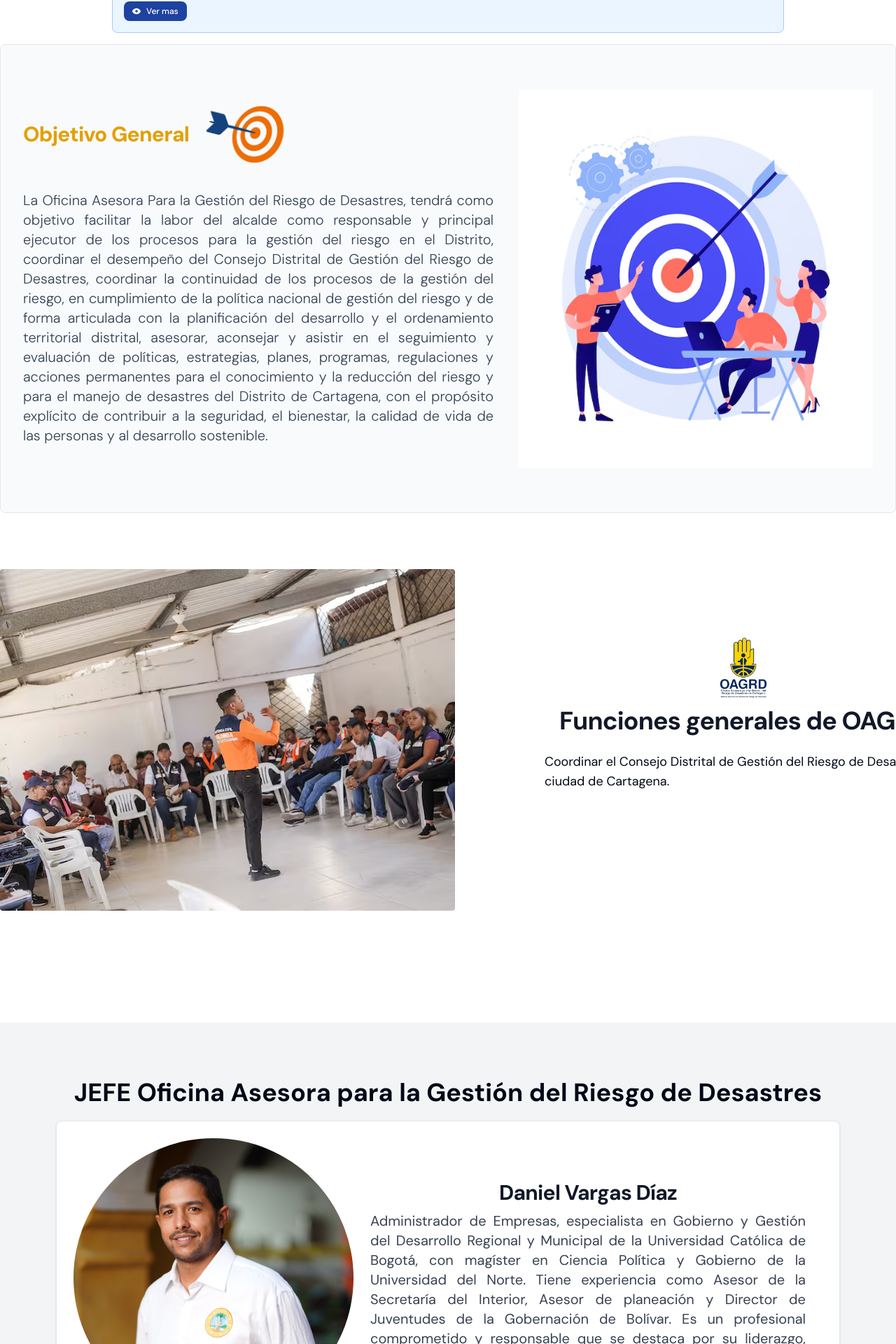
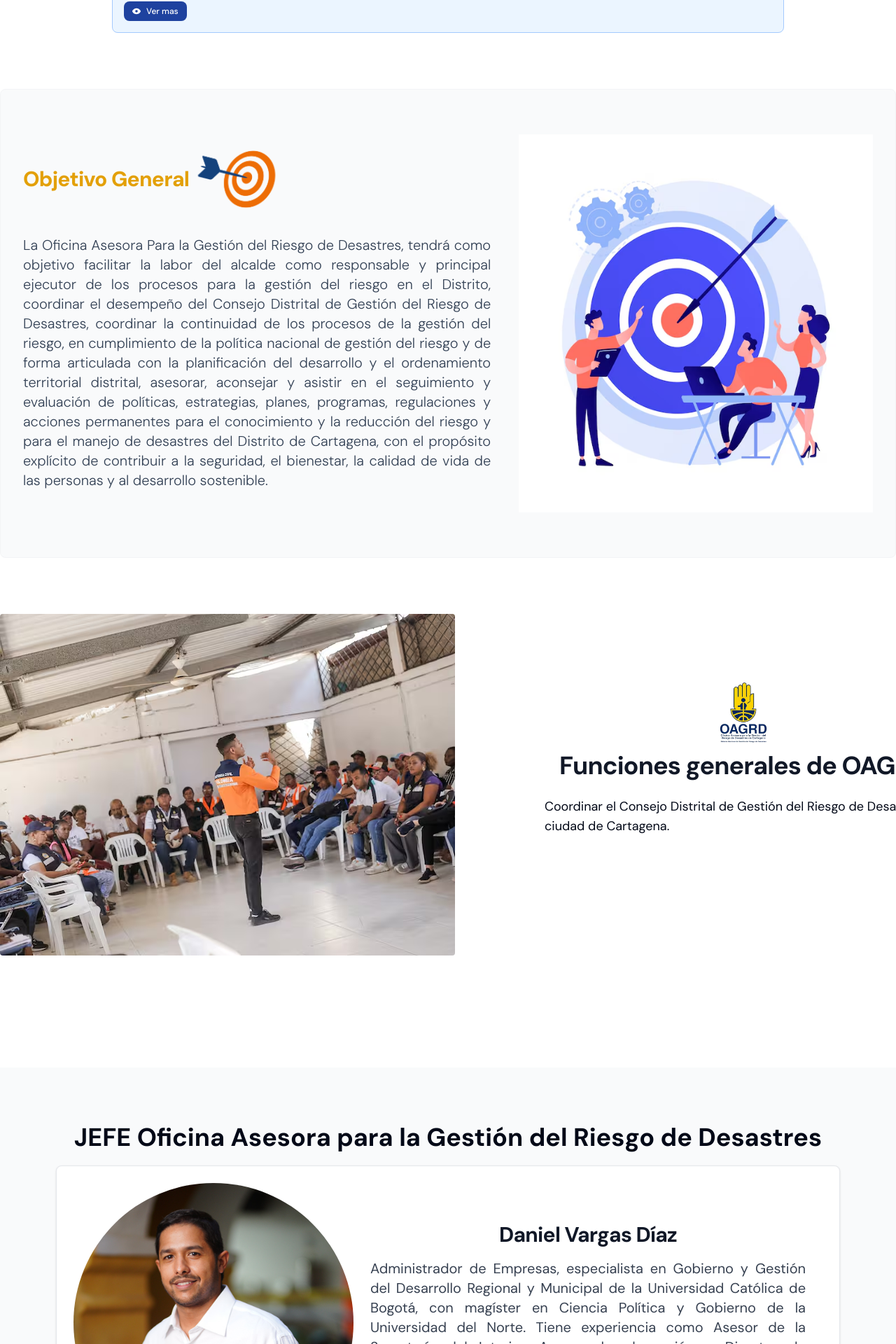
Before and after one commit to UnicartagenaRepos/landing-adm, a Next.js app: page / in a window 1280 px wide. Shown: the part 1800-3720 px from the top of the page at 70% size. Built offline with nearby package versions, Linux system fonts and the light colour scheme; no server answers.

Commit message:
ADD: new changes

```diff
--- a/src/app/page.tsx
+++ b/src/app/page.tsx
@@ -205,7 +205,7 @@ initial={{ opacity: 0 }}
 whileInView={{ opacity: 1 }}
 transition={{ ease: "circInOut",
     duration: 2,
-    x: { duration: 2 }}}
+    x: { duration: 1 }}}
     className="mt-20 mx-auto max-w-7xl flex flex-col">
     <span className="text-3xl font-medium mb-4 text-center ">El tiempo en Cartagena de Indias hoy, {currentDate}</span>
     <div className="flex flex-row items-center max-w-7xl mb-20 bg-gray-50 dark:bg-gray-900 max-w-screen-2x border border-gray-150 rounded-lg  dark:border-gray-700 mx-auto">
@@ -244,7 +244,7 @@ transition={{ ease: "circInOut",
 </motion.div>
 
 {/* ten atento a  */}
-<div id="alert-additional-content-1" className="w-3/4 p-4 mx-auto text-justify mb-4 mt-8 text-gray-600 border border-blue-300 rounded-lg bg-blue-50 dark:bg-gray-600 dark:text-blue-400 dark:border-blue-500" role="alert">
+<div id="alert-additional-content-1" className="w-3/4 p-4 mx-auto text-justify mb-20 mt-8 text-gray-600 border border-blue-300 rounded-lg bg-blue-50 dark:bg-gray-600 dark:text-blue-400 dark:border-blue-500" role="alert">
   <div className="flex items-center">
     <svg className="text-black flex-shrink-0 w-4 h-4 me-2" aria-hidden="true" xmlns="http://www.w3.org/2000/svg" fill="currentColor" viewBox="0 0 20 20">
       <path d="M10 .5a9.5 9.5 0 1 0 9.5 9.5A9.51 9.51 0 0 0 10 .5ZM9.5 4a1.5 1.5 0 1 1 0 3 1.5 1.5 0 0 1 0-3ZM12 15H8a1 1 0 0 1 0-2h1v-3H8a1 1 0 0 1 0-2h2a1 1 0 0 1 1 1v4h1a1 1 0 0 1 0 2Z"/>
@@ -274,11 +274,11 @@ whileInView={{ opacity: 1 }}
 transition={{ ease: "circInOut",
     duration: 1,
     x: { duration: 1 }}} >
-<section className="max-w-7xl bg-gray-50 dark:bg-gray-900 max-w-screen-2x border border-gray-200 rounded-lg  dark:border-gray-700 mx-auto  justify-center items-center">
-    <div className="grid max-w-screen-xl px-8 py-8 mx-auto lg:gap-8 xl:gap-0 lg:py-16 lg:grid-cols-12">
-        <div className="mr-auto place-self-center lg:col-span-7">
+<section className="max-w-full bg-gray-50 dark:bg-gray-900 border border-gray-100 rounded-lg  dark:border-gray-700 mx-auto  justify-center items-center">
+    <div className="grid px-8 py-8 mx-auto lg:gap-4 xl:gap-0 lg:py-16 lg:grid-cols-12">
+        <div className="mr-10 place-self-center lg:col-span-7">
 
-            <h1 className="flex flex-row  items-center gap-4 max-w-2xl mb-4 text-3xl font-extrabold tracking-tight leading-none md:text-3xl xl:text-3xl dark:text-white text-yellow-400">Objetivo General <img className="h-32 w-32 " src="/images/objetivo-general.png" alt="" /></h1>
+            <h1 className="flex flex-row  items-center gap-1 mb-4 text-3xl font-extrabold tracking-tight leading-none md:text-3xl xl:text-3xl dark:text-white text-yellow-400">Objetivo General <img className="h-32 w-32 " src="/images/objetivo-general.png" alt="" /></h1>
             <p className="max-w-2xl mb-6 font-light text-slate-700 lg:mb-8 md:text-lg lg:text-xl dark:text-gray-400 text-justify"> La Oficina Asesora Para la Gestión del Riesgo de Desastres, tendrá como objetivo facilitar la labor del alcalde como responsable y principal ejecutor de los procesos para la gestión del riesgo en el Distrito, coordinar el desempeño del Consejo Distrital de Gestión del Riesgo de Desastres, coordinar la continuidad de los procesos de la gestión del riesgo, en cumplimiento de la política nacional de gestión del riesgo y de forma articulada con la planificación del desarrollo y el ordenamiento territorial distrital, asesorar, aconsejar y asistir en el seguimiento y evaluación de políticas, estrategias, planes, programas, regulaciones y acciones permanentes para el conocimiento y la reducción del riesgo y para el manejo de desastres del Distrito de Cartagena, con el propósito explícito de contribuir a la seguridad, el bienestar, la calidad de vida de las personas y al desarrollo sostenible.</p>
 
         </div>
@@ -292,7 +292,16 @@ transition={{ ease: "circInOut",
 
 
 {/* funciones generales */}
-<div className="max-w-3/4 mx-auto mt-20 text-center block">
+<motion.div
+// animate={{ rotate: 360 }}
+style={{ rotate: 0 }}
+initial={{ opacity: 0, y: "30%"}}
+whileInView={{ opacity: 1, y: 0 }}
+animate={{ y: 100 }}
+transition={{ ease: "linear",
+    duration: 1,
+    y: { duration: 1 }}}
+    className="max-w-7xl mx-auto mt-20 text-center block">
 <section  className="flex flex-col items-center bg-white   md:flex-row  dark:border-gray-700 dark:bg-gray-800 dark:hover:bg-gray-700 ">
     <img className="object-cover w-full rounded h-[900px] md:h-auto md:w-80 md:rounded" src="/images/funciones-generales.avif" alt="" />
     <div className="flex flex-col items-center p-4 leading-normal mx-0">
@@ -320,22 +329,22 @@ transition={{ ease: "circInOut",
     </div>
 </section>
 
-</div>
+</motion.div>
 
 
 
 
 
 {/* our team */}
-<div className=" p-20 mt-40 mb-40 w-full max-full text-center bg-gray-100">
+<div className=" p-20 mt-40 w-full max-full text-center bg-gray-50">
 
     <p className="text-4xl font-bold mb-5">JEFE
     Oficina Asesora para la Gestión del Riesgo de Desastres</p>
     {/* alinear admins */}
-    <div className="flex flex-col items-center mx-auto justify-center p-6 bg-white border border-gray-200 rounded-lg shadow md:flex-row md:max-w-7xl hover:bg-gray-100 dark:border-gray-700 dark:bg-gray-800 dark:hover:bg-gray-700">
+    <div className="flex flex-col items-center mx-auto justify-center p-6 bg-white border border-gray-200 rounded-lg shadow md:flex-row md:max-w-7xl dark:border-gray-700 dark:bg-gray-800 dark:hover:bg-gray-700">
     <img width={400} height={400} className="object-cover rounded-full" src="/images/jefe-oagrd.jpeg" alt="" />
     <div className="flex flex-col justify-between p-6 leading-normal">
-        <h5 className="mb-2 text-3xl font-bold tracking-tight text-gray-900 dark:text-white">Daniel Vargas Díaz</h5>
+        <h5 className="mb-4 text-3xl font-bold tracking-tight text-gray-900 dark:text-white">Daniel Vargas Díaz</h5>
         <p className="mb-3 font-normal text-gray-700 dark:text-gray-400 text-xl text-justify">Administrador de Empresas, especialista en Gobierno y Gestión del Desarrollo Regional y Municipal de la Universidad Católica de Bogotá, con magíster en Ciencia Política y Gobierno de la Universidad del Norte.
         Tiene experiencia como Asesor de la Secretaría del Interior, Asesor de planeación y Director de Juventudes de la Gobernación de Bolívar.
         Es un profesional comprometido y responsable que se destaca por su liderazgo, adaptabilidad y aprendizaje continuo.
@@ -355,7 +364,7 @@ transition={{ ease: "circInOut",
 
 
 <div className="w-full p-4 text-center bg-white border border-gray-200 rounded-lg shadow sm:p-8 dark:bg-gray-800 dark:border-gray-700">
-    <h5 className="mb-2 text-3xl font-bold text-gray-900 dark:text-white">Descarga nuestra aplicacion</h5>
+    <h5 className="mb-2 text-4xl font-bold text-gray-900 dark:text-white">Descarga nuestra aplicacion</h5>
     <p className="mb-5 text-base text-gray-500 sm:text-lg dark:text-gray-400">Esta atento a todas nuestras actualizaciones y mantente alerta de manera temprana</p>
     <div className="flex flex-col gap-4 items-center justify-center space-y-4 sm:flex sm:space-y-0 sm:space-x-4 rtl:space-x-reverse">
 
@@ -373,7 +382,7 @@ transition={{ ease: "circInOut",
     </div>
 
 
-        <a href="#" className="w-full sm:w-auto bg-gray-800 hover:bg-gray-700 focus:ring-4 focus:outline-none focus:ring-gray-300 text-white rounded-lg inline-flex items-center justify-center px-4 py-2.5 dark:bg-gray-700 dark:hover:bg-gray-600 dark:focus:ring-gray-700">
+        <a href="#" className="w-full sm:w-auto bg-blue-900 hover:bg-gray-700 focus:ring-4 focus:outline-none focus:ring-gray-300 text-white rounded-lg inline-flex items-center justify-center px-4 py-2.5 dark:bg-gray-700 dark:hover:bg-gray-600 dark:focus:ring-gray-700">
             <svg className="me-3 w-7 h-7" aria-hidden="true" focusable="false" data-prefix="fab" data-icon="google-play" role="img" xmlns="http://www.w3.org/2000/svg" viewBox="0 0 512 512"><path fill="currentColor" d="M325.3 234.3L104.6 13l280.8 161.2-60.1 60.1zM47 0C34 6.8 25.3 19.2 25.3 35.3v441.3c0 16.1 8.7 28.5 21.7 35.3l256.6-256L47 0zm425.2 225.6l-58.9-34.1-65.7 64.5 65.7 64.5 60.1-34.1c18-14.3 18-46.5-1.2-60.8zM104.6 499l280.8-161.2-60.1-60.1L104.6 499z"></path></svg>
             <div className="text-left rtl:text-right">
                 <div className="mb-1 text-base">Descargala en</div>
--- a/src/app/sat/page.tsx
+++ b/src/app/sat/page.tsx
@@ -17,7 +17,7 @@ function sat() {
       ];
       return (
         <main>
-            <ImagesSlider className="h-[43rem]" images={images}>
+            <ImagesSlider className="h-[47rem]" images={images}>
             <motion.div
                 initial={{
                 opacity: 1,
@@ -30,9 +30,9 @@ function sat() {
                 transition={{
                 duration: 0.6,
                 }}
-                className="z-50 flex flex-col justify-center items-center drop-shadow-xl"
+                className="z-50 flex flex-col justify-center items-center drop-shadow-2xl"
             >
-                <motion.p className="font-bold  drop-shadow-lg text-4xl md:text-4xl text-center bg-grey bg-clip-text text-transparent bg-gradient-to-b from-neutral-100 to-neutral-200 py-4">
+                <motion.p className="font-bold  drop-shadow-2xl text-4xl md:text-4xl text-center bg-grey bg-clip-text text-transparent bg-gradient-to-b from-neutral-100 to-neutral-200 py-4">
                 Sistema Alerta Temprana <br /> de Cartagena
                 </motion.p>
                 {/* <button className="px-4 py-2 backdrop-blur-sm border bg-emerald-300/10 border-emerald-500/20 text-white mx-auto text-center rounded-full relative mt-4">
```
